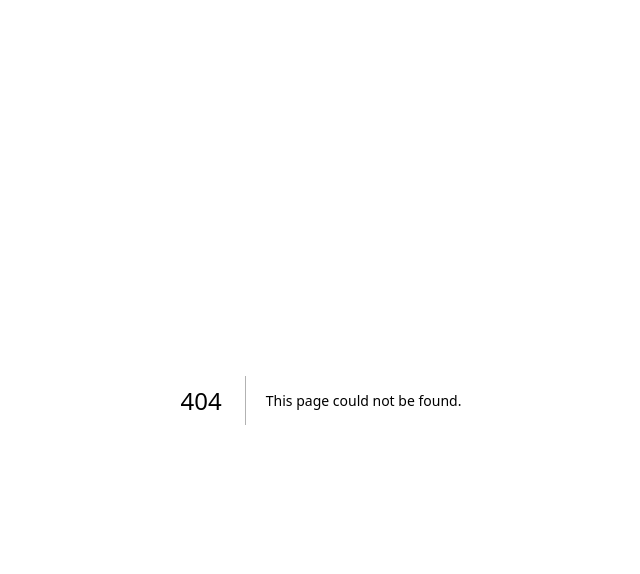
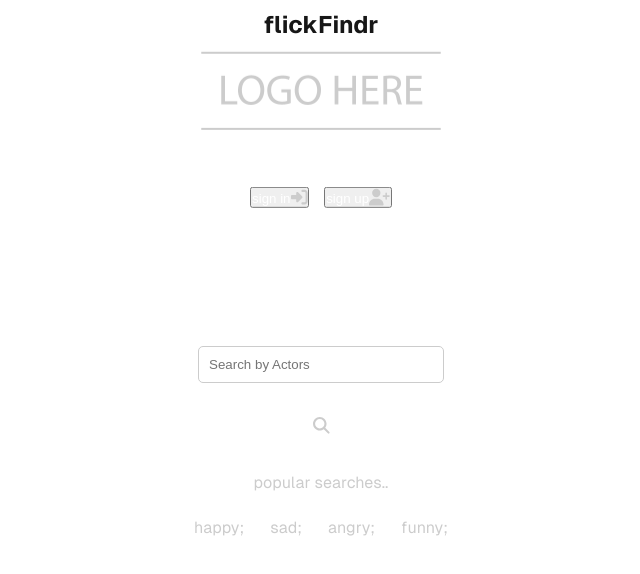
Before and after one commit to ashdooom/flickFindr, a Next.js app: page /auditions in a window 1280 px wide. Before the commit this address had no page. Shown: the top 574 px of the page, without its empty margins (319-959 px from the left). Built offline with nearby package versions, Linux system fonts and the light colour scheme.

Commit message:
audition page(incomplete)

```diff
--- a/package.json
+++ b/package.json
@@ -18,6 +18,7 @@
     "dotenv": "^16.4.5",
     "express": "^4.21.1",
     "firebase": "^11.0.1",
+    "hamburger-react": "^2.5.1",
     "jsonwebtoken": "^9.0.2",
     "mongoose": "^8.8.0",
     "next": "15.0.2",
--- /dev/null
+++ b/src/app/auditions/page.js
@@ -0,0 +1,106 @@
+"use client";
+
+import { useState } from "react";
+import styles from "../page.module.css";
+import { FontAwesomeIcon } from "@fortawesome/react-fontawesome";
+import { faMagnifyingGlass, faRightToBracket, faUserPlus } from "@fortawesome/free-solid-svg-icons";
+import Link from "next/link";
+import Image from "next/image";
+import logo from "/public/logo.png";
+import Hamburger from "hamburger-react";
+import Header from "../components/Header";
+
+export default function Home() {
+  const [dropdownOpen, setDropdownOpen] = useState(false);
+  const [showSlideshow, setShowSlideshow] = useState(true);
+  const [commentInput, setCommentInput] = useState("");
+  const [selectedItem, setSelectedItem] = useState("Actors");
+  const [hamburgerOpen, setHamburgerOpen] = useState(false);
+
+  const toggleDropdown = () => {
+    setDropdownOpen((prev) => !prev);
+  };
+
+  const handleLogoClick = () => {
+    setShowSlideshow(false);
+  };
+
+  const handleDropdownItemClick = (item) => {
+    setSelectedItem(item);
+    setDropdownOpen(false);
+  };
+
+  const handleCommentSubmit = (e) => {
+    e.preventDefault();
+    if (commentInput.trim() !== "") {
+      const newComment = { id: Date.now(), text: commentInput, rating: 0 };
+      setCommentInput("");
+    }
+  };
+
+  return (
+    <div className={styles.page}>
+      <nav className={styles.navigation}>
+        <h1>flickFindr</h1>
+        <Link href="/" onClick={handleLogoClick} className={styles.logoContainer}>
+          <Image className={styles.logo} src={logo} alt="Logo" width={300} height={100} />
+        </Link>
+        <div className={styles.hamburgerContainer}>
+          <Hamburger toggled={hamburgerOpen} toggle={setHamburgerOpen} />
+        </div>
+
+        <div className={hamburgerOpen ? styles.navMenuMobile : styles.signContainer}>
+          <button type="button">
+            <Link className={styles.sign} href="/signinsignup">sign in</Link>
+            <FontAwesomeIcon icon={faRightToBracket} color="#ccc" size="lg" />
+          </button>
+          <button type="button">
+            <Link className={styles.sign} href="/signinsignup">sign up</Link>
+            <FontAwesomeIcon icon={faUserPlus} color="#ccc" size="lg" />
+          </button>
+        </div>
+      </nav>
+
+      <main className={styles.main}>
+
+          <>
+            <div className={styles.input}>
+              <input
+                type="text"
+                placeholder={`Search by ${selectedItem}`}
+                className={styles.searchInput}
+              />
+              <button
+                className={styles.searchButton}
+                type="button"
+                onClick={toggleDropdown}
+              >
+                <FontAwesomeIcon icon={faMagnifyingGlass} color="#ccc" size="lg" />
+              </button>
+              {dropdownOpen && (
+                <div className={styles.dropdown}>
+                  {["Actors", "Crew", "Directors", "Scripts"].map((item) => (
+                    <div
+                      key={item}
+                      className={styles.dropdownItem}
+                      onClick={() => handleDropdownItemClick(item)}
+                    >
+                      {item}
+                    </div>
+                  ))}
+                </div>
+              )}
+            </div>
+
+            <div className={styles.pop}>popular searches..</div>
+            <div className={styles.popLinks}>
+              <Link href="/" className={styles.popLinks}>happy;</Link>
+              <Link href="/" className={styles.popLinks}>sad;</Link>
+              <Link href="/" className={styles.popLinks}>angry;</Link>
+              <Link href="/" className={styles.popLinks}>funny;</Link>
+            </div>
+          </>
+      </main>
+    </div>
+  );
+}
--- /dev/null
+++ b/src/app/components/Header.js
@@ -0,0 +1,96 @@
+"use client";
+
+import { useState } from "react";
+import styles from "../page.module.css"
+import { FontAwesomeIcon } from "@fortawesome/react-fontawesome";
+import { faMagnifyingGlass, faRightToBracket, faUserPlus } from "@fortawesome/free-solid-svg-icons";
+import Link from "next/link";
+import Image from "next/image";
+import logo from "/public/logo.png";
+
+const Header = ({ logoSrc = logo, showSlideshow, onLogoClick }) => {
+  const [dropdownOpen, setDropdownOpen] = useState(false);
+  const [selectedItem, setSelectedItem] = useState("Actors");
+
+  const toggleDropdown = () => {
+    setDropdownOpen((prev) => !prev);
+  };
+
+  const handleDropdownItemClick = (item) => {
+    setSelectedItem(item);
+    setDropdownOpen(false);
+  };
+
+  return (
+    <div className={styles.page}>
+      <nav className={styles.navigation}>
+        <Link href="/" onClick={onLogoClick} className={styles.logoContainer}>
+          <Image className={styles.logo} src={logoSrc} alt="Logo" width={300} height={100} />
+        </Link>
+        <div className={styles.signContainer}>
+          <button type="button">
+            <Link className={styles.sign} href="/signinsignup">
+              sign in
+            </Link>
+            <FontAwesomeIcon icon={faRightToBracket} color="#ccc" size="lg" />
+          </button>
+          <button type="button">
+            <Link className={styles.sign} href="/signinsignup">
+              sign up
+            </Link>
+            <FontAwesomeIcon icon={faUserPlus} color="#ccc" size="lg" />
+          </button>
+        </div>
+      </nav>
+
+      <main className={styles.main}>
+        {showSlideshow && (
+          <div className={styles.slideshow}> {/* Placeholder for the slideshow */}
+            {/* Slideshow Component logic can be passed here */}
+          </div>
+        )}
+        <div className={styles.input}>
+          <input
+            type="text"
+            placeholder={`Search by ${selectedItem}`}
+            className={styles.searchInput}
+          />
+          <button className={styles.searchButton} type="button" onClick={toggleDropdown}>
+            <FontAwesomeIcon icon={faMagnifyingGlass} color="#ccc" size="lg" />
+          </button>
+          {dropdownOpen && (
+            <div className={styles.dropdown}>
+              {["Actors", "Crew", "Directors", "Scripts"].map((item) => (
+                <div
+                  key={item}
+                  className={styles.dropdownItem}
+                  onClick={() => handleDropdownItemClick(item)}
+                >
+                  {item}
+                </div>
+              ))}
+            </div>
+          )}
+        </div>
+
+        <div className={styles.pop}>popular searches..</div>
+        <div className={styles.popLinks}>
+          <Link href="/" className={styles.popLinks}>
+            happy;
+          </Link>
+          <Link href="/" className={styles.popLinks}>
+            sad;
+          </Link>
+          <Link href="/" className={styles.popLinks}>
+            angry;
+          </Link>
+          <Link href="/" className={styles.popLinks}>
+            funny;
+          </Link>
+        </div>
+      </main>
+    </div>
+  );
+};
+
+export default Header;
--- a/src/app/page.module.css
+++ b/src/app/page.module.css
@@ -272,11 +272,12 @@
 .signContainer {
   display: flex;
   gap: 15px;
-  margin: 5vh;
+  margin: 0;
 }
 
 .sign {
   color: white;
+  margin: 0;
 }
 
 
@@ -475,6 +476,11 @@
   margin-top: 0;
 }
 
+.logoNav:hover {
+  background-color:#1a1a1a;
+  cursor: pointer;
+}
+
 .navColumnTxt {
   display: flex;
   flex-direction: column;
@@ -498,6 +504,9 @@
   background-color: #1a1a1a;
 }
 
+.hamburgerContainer {
+  visibility: hidden;
+}
 
 @media (min-width: 932px) {
 
@@ -510,7 +519,6 @@
     padding: 80px;
     font-family: var(--font-geist-sans);
     width: 100%;
-    margin-top: 3vh;
   }
 
   .header {
@@ -751,7 +759,6 @@
   .signContainer {
     display: flex;
     align-items: center;
-    margin-bottom: 0;
   }
 
   .sign {
```
Also changed, not shown: src/app/page.js (+5 -5 lines), 1 other file (tests, documents, lock files or other folders).
